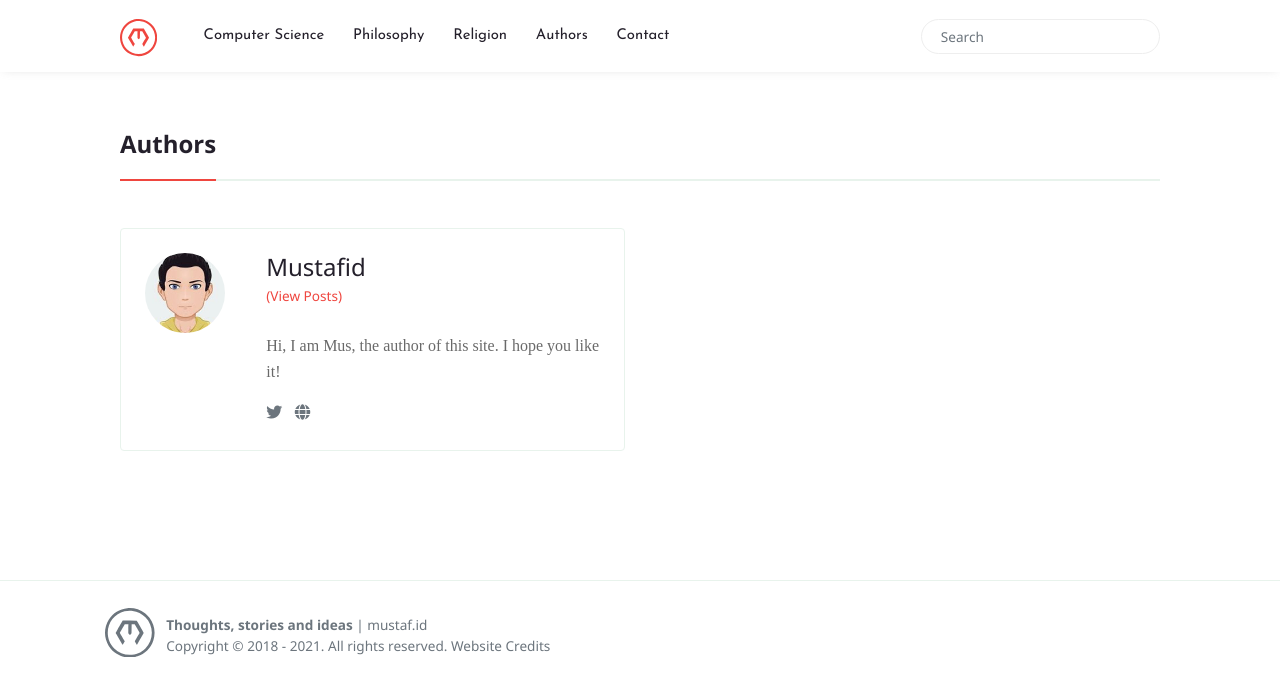
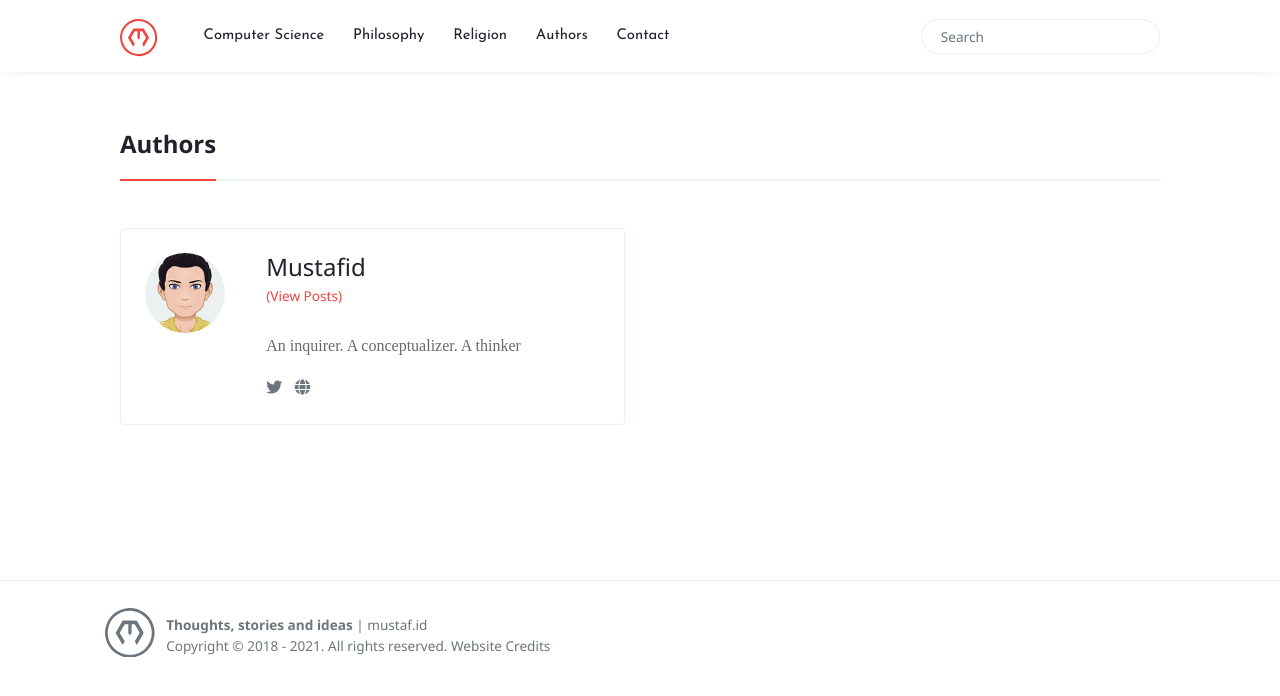
Before and after one commit to t4f1d/blog, a Jekyll site: the page built from _pages/authors-list.html, in a window 1280 px wide. Shown: the top 696 px of the page. Built offline with Jekyll 4.4.1, drawn with Linux system fonts in a browser that asks for light colours; nearby versions of some CDN libraries.

Commit message:
fix author

```diff
--- a/_config.yml
+++ b/_config.yml
@@ -25,7 +25,7 @@ authors:
       name:           Mustafid
       site:           https://mustaf.id
       avatar:         'assets/images/avatar1.jpg'
-      bio:            "Hi, I am Mus, the author of this site. I hope you like it!"
+      bio:            "An inquirer. A conceptualizer. A thinker"
 
 
 # Defaults
```
